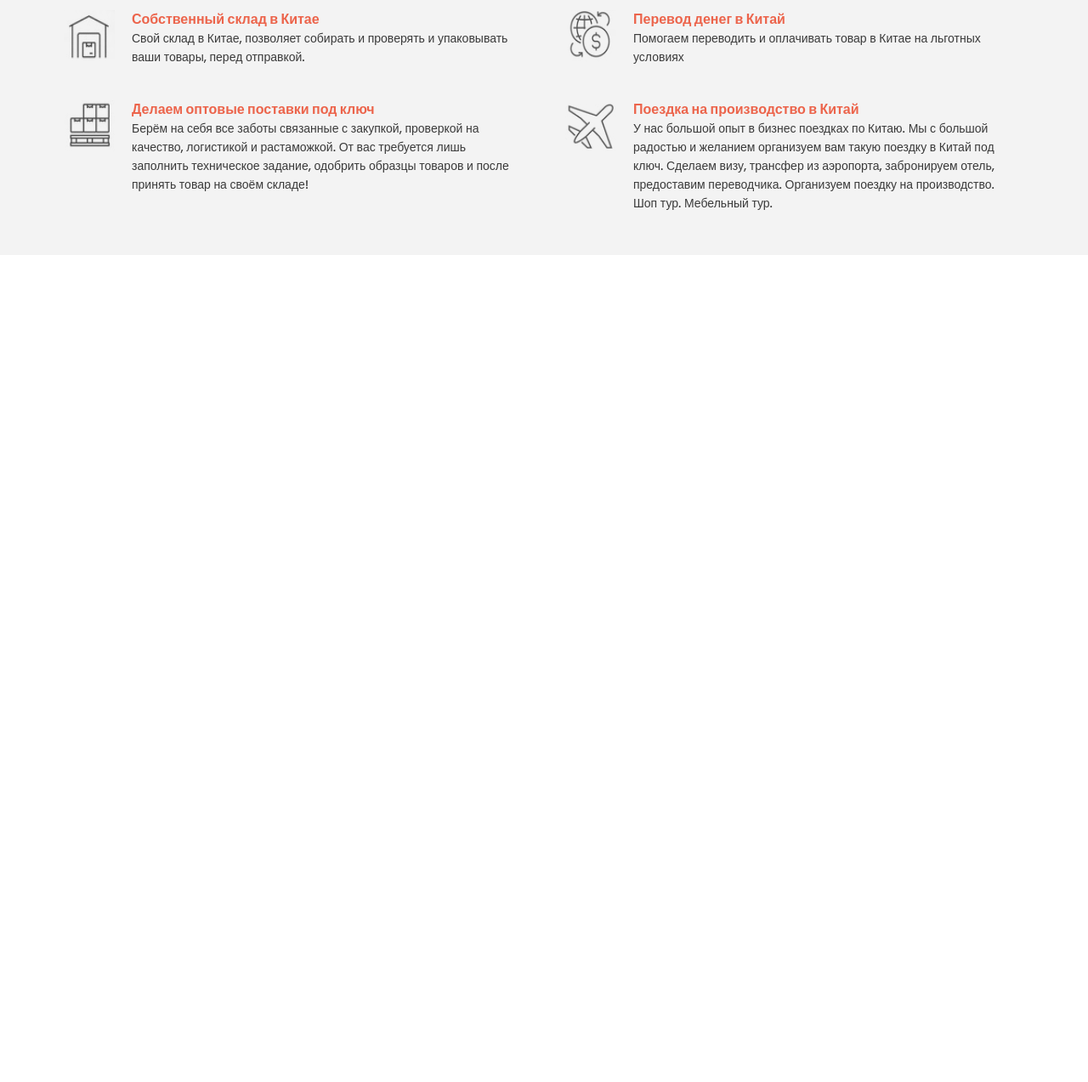
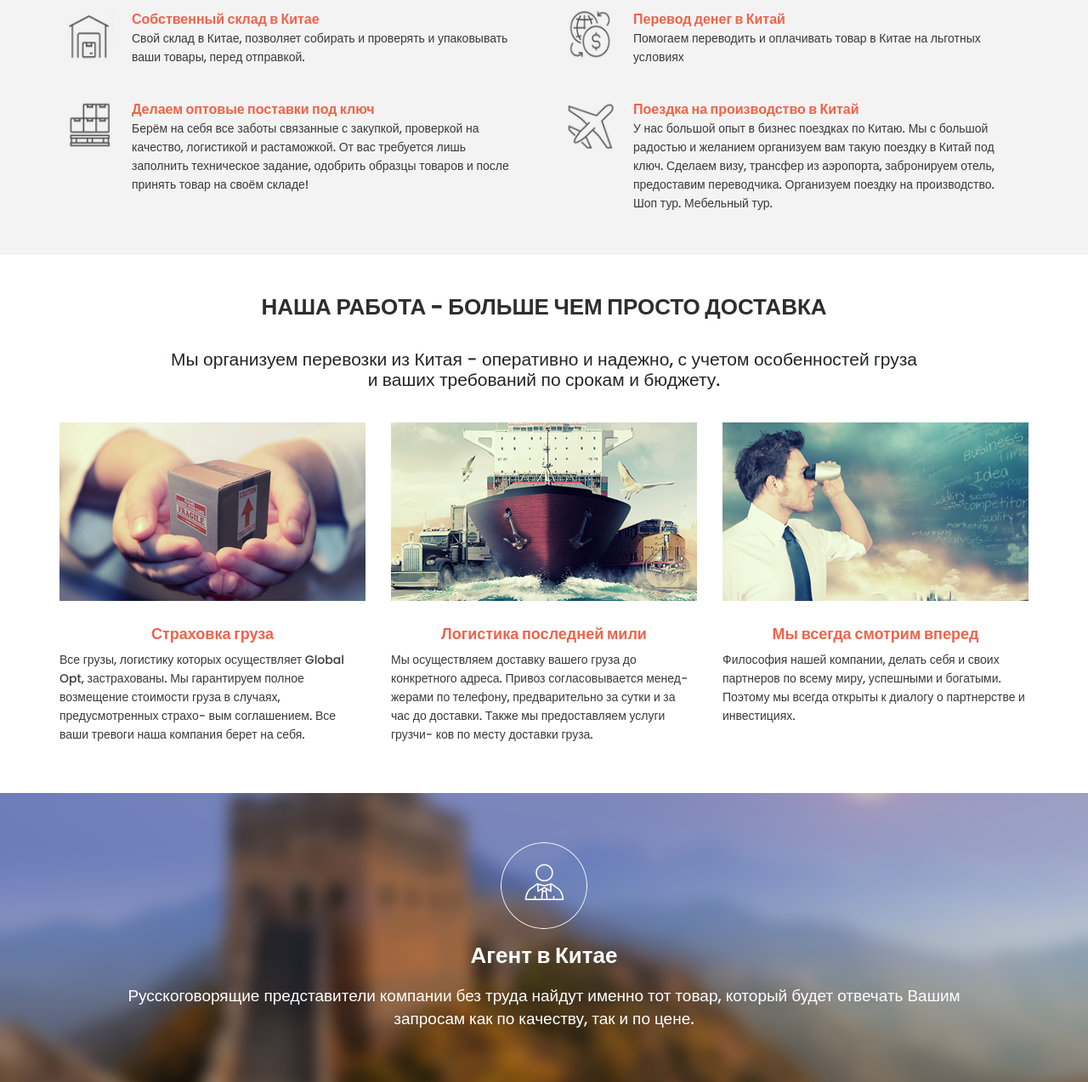
Before and after one commit to Igor2975/Glopt_trans, a website: page src/index.html in a window 1280 px wide. Shown: the part 1050-2323 px from the top of the page at 85% size. Before the commit the page ends 1350 px from the top, so only its background shows below. Drawn offline with nearby package versions, Linux system fonts and the light colour scheme; files that its build step writes are made by us from their sources; files whose address does not match are found by name.

Commit message:
Create restagle and agent

```diff
--- a/src/index.html
+++ b/src/index.html
@@ -204,7 +204,38 @@
               </div>
           </div>
         </div>
-      </section>
+    </section>
+    <section class="restangle" id="restangle">
+        <div class="container">
+            <h2 class="title restangle__title">Наша работа - больше чем просто доставка</h2>
+            <div class="title-fz21 restangle__subtitle">Мы организуем перевозки из Китая - оперативно и надежно, с учетом особенностей груза
+                и ваших требований по срокам и бюджету.</div>
+            <div class="restangle__wrapper">
+                <div class="restangle-item">
+                    <img src="img/restangle/rectangle_1.png" alt="photo1" class="restangle_img">
+                    <div class="restangle_header">Страховка груза</div>
+                    <div class="title-fz14 restangle_subheader"> Все грузы, логистику которых осуществляет Global Opt, застрахованы. Мы гарантируем полное возмещение стоимости груза в случаях, предусмотренных страхо- вым соглашением. Все ваши тревоги наша компания берет на себя.</div>
+                </div>
+                <div class="restangle-item">
+                    <img src="img/restangle/rectangle_2.png" alt="photo2" class="restangle_img">
+                    <div class="restangle_header">Логистика последней мили</div>
+                    <div class="title-fz14 restangle_subheader">Мы осуществляем доставку вашего груза до конкретного адреса. Привоз согласовывается менед- жерами по телефону, предварительно за сутки и за час до доставки. Также мы предоставляем услуги грузчи- ков по месту доставки груза.</div>
+                </div>
+                <div class="restangle-item">
+                    <img src="img/restangle/rectangle_3.png" alt="photo3" class="restangle_img">
+                    <div class="restangle_header">Мы всегда смотрим вперед</div>
+                    <div class="title-fz14 restangle_subheader">Философия нашей компании, делать себя и своих партнеров по всему миру, успешными и богатыми. Поэтому мы всегда открыты к диалогу о партнерстве и инвестициях.</div>
+                </div>
+            </div>
+        </div>
+    </section>
+    <section class="agent">
+        <div class="container">
+            <img src="icons/agent.png" alt="agent" class="agent__icon">
+            <h2 class="agent_title">Агент в Китае</h2>
+            <div class="agent_subtitle">Русскоговорящие представители компании без труда найдут именно тот товар, который будет отвечать Вашим запросам как по качеству, так и по цене.</div>
+        </div>
+    </section>
 
     <script src="js/script.js"></script>
 </body>
--- /dev/null
+++ b/src/sass/blocks/_agent.scss
@@ -0,0 +1,26 @@
+.agent{
+    height: 340px;
+    background: url('../img/agent_bg.png')center center/cover no-repeat;
+    &__icon{
+        margin: 0 auto;
+        display: block;
+        padding-top: 58px;
+    }
+    &_title{
+        font-size: 26px;
+        line-height: 23px;
+        font-weight: 700;
+        color: #ffffff;
+        text-align: center;
+        margin-top: 20px;
+    }
+    &_subtitle{
+        width: 990px;
+        font-size: 19px;
+        line-height: 27px;
+        font-weight: 300;
+        color: #ffffff;
+        text-align: center;
+        margin: 22px auto 0 auto;
+    }
+}
--- /dev/null
+++ b/src/sass/blocks/_restangle.scss
@@ -0,0 +1,24 @@
+.restangle{
+    padding: 50px 0 58px 0;
+    &__subtitle{
+        width: 892px;
+        margin: 38px auto 0 auto;
+    }
+    &__wrapper{
+        margin-top: 38px;
+        display: grid;
+        grid-template-columns: repeat(3,360px);
+        justify-content: space-between;
+    }
+    &_header{
+        margin-top: 28px;
+        text-align: center;
+        font-size: 18px;
+        line-height: 22px;
+        font-weight: 700;
+        color: $main-color;
+    }
+    &_subheader{
+        margin-top: 8px;
+    }
+}
--- a/src/sass/style.scss
+++ b/src/sass/style.scss
@@ -32,8 +32,8 @@ a{
 @import 'blocks/buttons';
 @import 'blocks/advantage';
 @import 'blocks/title';
-// @import 'blocks/restangle';
-// @import 'blocks/agent';
+@import 'blocks/restangle';
+@import 'blocks/agent';
 // @import 'blocks/delivery';
 // @import 'blocks/consultation';
 // @import 'blocks/manager';
```
Also changed, not shown: dist/css/style.min.css, dist/index.html.
